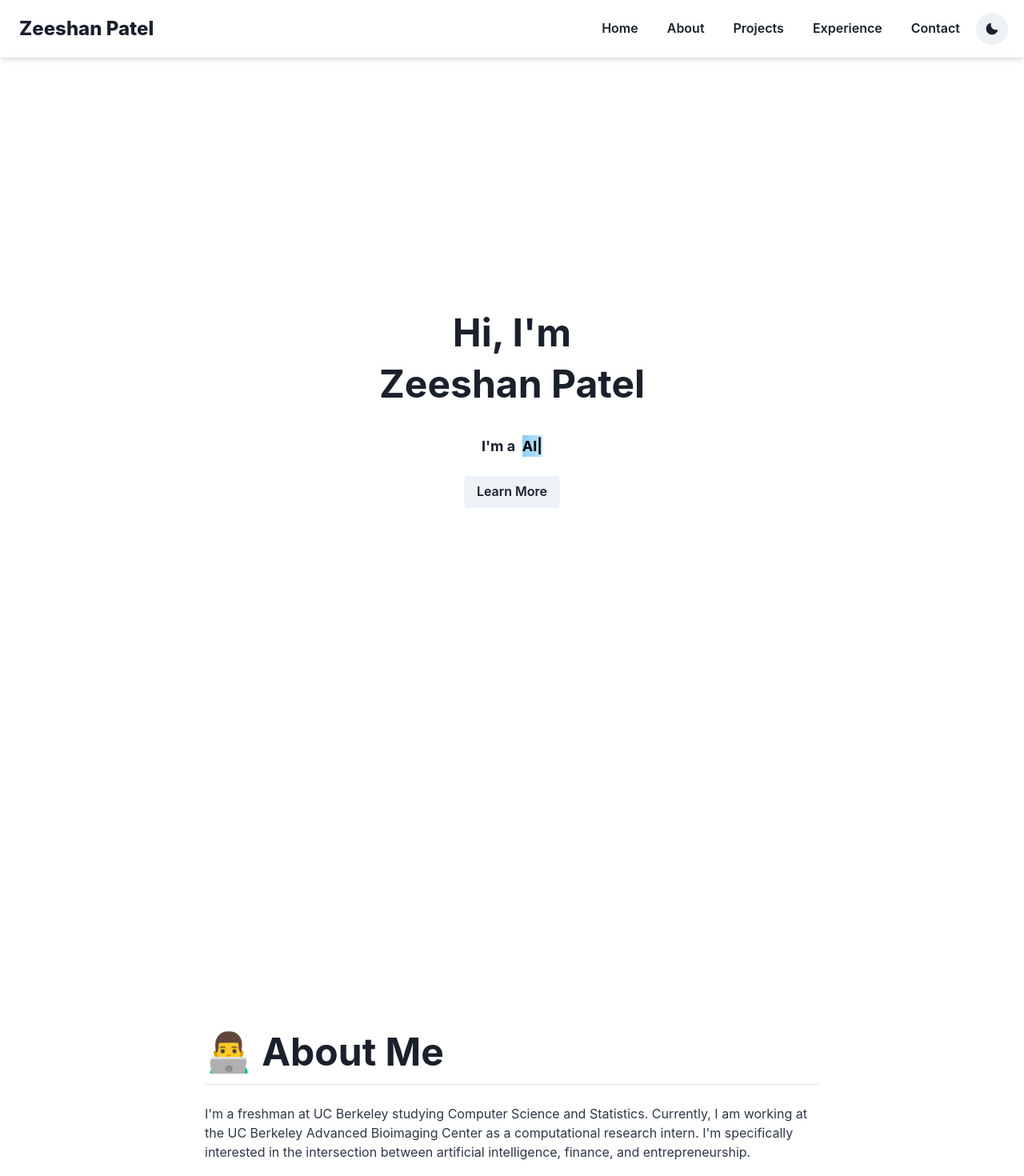
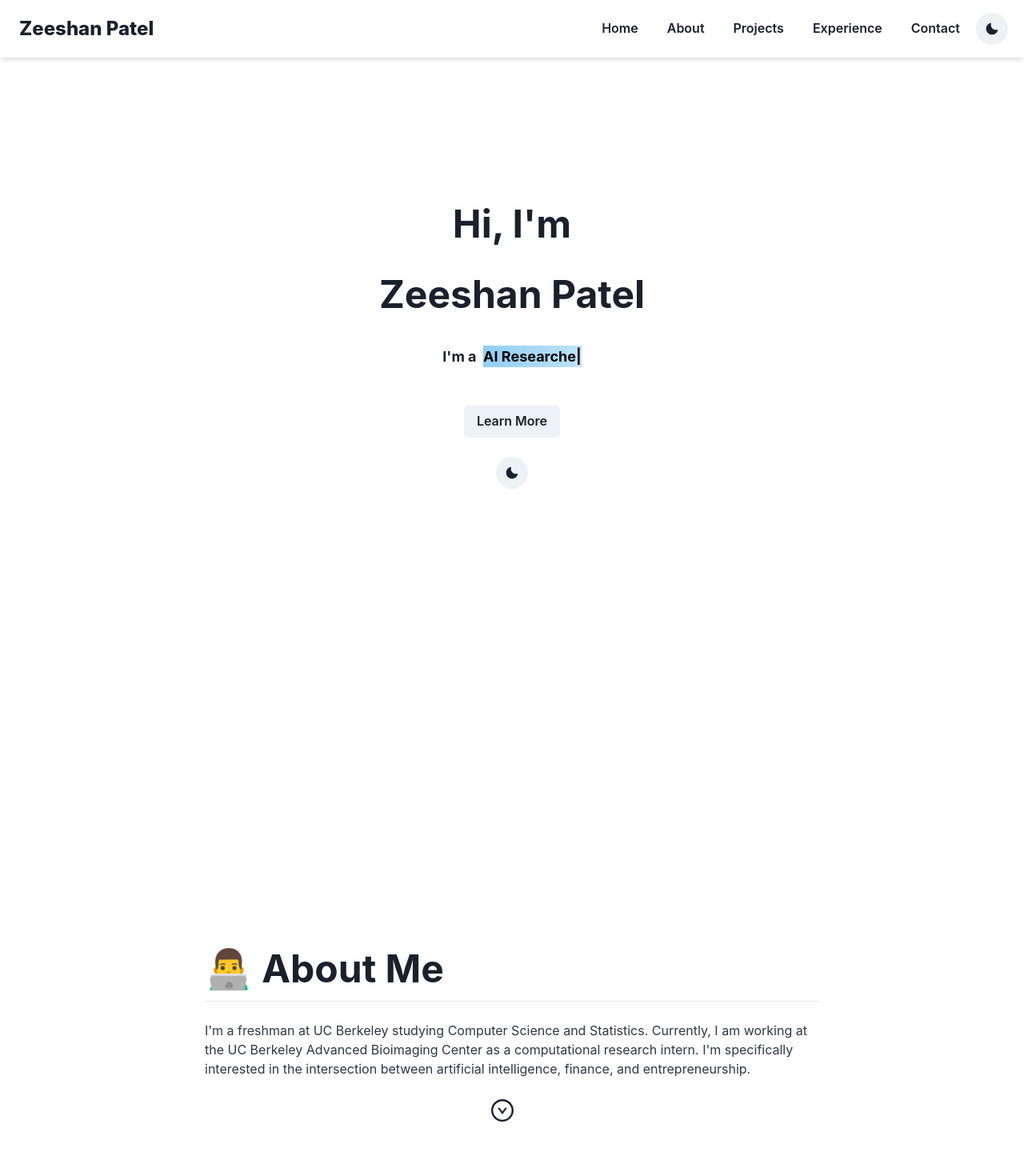
Before and after one commit to zpx01/personal-website, a React (Create React App) app: page / in a window 1280 px wide. Shown: the top 1470 px of the page at 80% size. Built offline with nearby package versions, Linux system fonts and the light colour scheme.

Commit message:
changed button layout

```diff
--- a/src/components/Main.js
+++ b/src/components/Main.js
@@ -8,25 +8,41 @@ import {
   Fade,
   Button,
   Center,
+  IconButton,
+  SimpleGrid,
+  Box,
 } from "@chakra-ui/react";
 import { DownButton } from "./CustomIcons";
 import styled from "@emotion/styled";
 import { PageWrapper } from "./PageWrapper";
 import { secondaryTextColor } from "./darkMode";
-import { bgColor } from "./darkMode";
 import Projects from "./Projects";
 import Experience from "./Experience";
 import Contact from "./Contact";
 import { Link } from "react-scroll";
 import Typist from "react-typist";
+import { SunIcon, MoonIcon } from "@chakra-ui/icons";
+import { motion } from "framer-motion";
 import "./animate.css";
+
 const Section = styled(Flex)`
   display: flex;
   align-items: center;
   justify-content: center;
   padding-left: 1rem;
   padding-right: 1rem;
-  padding-top: 20rem;
+  padding-top: 15rem;
+  padding-bottom: 20rem;
+  // max-width: 75rem;
+`;
+
+const HomeSection = styled(Flex)`
+  display: flex;
+  align-items: center;
+  justify-content: center;
+  padding-left: 1rem;
+  padding-right: 1rem;
+  padding-top: 11rem;
   padding-bottom: 20rem;
   // max-width: 75rem;
 `;
@@ -49,8 +65,7 @@ const SectionHeading = ({ children }) => (
 );
 
 export const Main = () => {
-  const { colorMode } = useColorMode(bgColor.dark);
-
+  const { colorMode, toggleColorMode } = useColorMode();
   const [count, setCount] = useState(1);
 
   useEffect(() => {
@@ -59,9 +74,6 @@ export const Main = () => {
 
   return (
     <>
-      <div id="home">
-        <></>
-      </div>
       <PageWrapper>
         <Stack
           as="main"
@@ -69,13 +81,15 @@ export const Main = () => {
           alignItems="center"
           maxWidth="800px"
         >
-          <Section>
+          <div id="home"></div>
+          <HomeSection>
             <Fade in>
               <Center>
                 <Heading mb={4} as="h1" size="2xl">
                   Hi, I'm
                 </Heading>
               </Center>
+              <br />
               <Center>
                 <Heading mb={4} as="h1" size="2xl">
                   Zeeshan Patel
@@ -83,8 +97,15 @@ export const Main = () => {
               </Center>
               <br />
               <Center>
-                <Text fontSize="lg" fontWeight="bold">I'm a &nbsp;</Text>
-                <Text as="mark" fontSize="lg" fontWeight="bold" bgGradient="linear(to-r, blue.200, blue.100)">
+                <Text fontSize="lg" fontWeight="bold">
+                  I'm a &nbsp;
+                </Text>
+                <Text
+                  as="mark"
+                  fontSize="lg"
+                  fontWeight="bold"
+                  bgGradient="linear(to-r, blue.200, blue.100)"
+                >
                   {count ? (
                     <Typist
                       avgTypingDelay={50}
@@ -92,8 +113,8 @@ export const Main = () => {
                     >
                       <span>Computer Science Student</span>
                       <Typist.Backspace count={24} delay={1500} />
-                      <span>Software Engineer</span>
-                      <Typist.Backspace count={17} delay={1500} />
+                      <span>Entrepreneur</span>
+                      <Typist.Backspace count={12} delay={1500} />
                       <span>AI Researcher</span>
                       <Typist.Backspace count={13} delay={1500} />
                     </Typist>
@@ -102,14 +123,34 @@ export const Main = () => {
                   )}
                 </Text>
               </Center>
+              <br />
+              <br />
                 <Center>
+                  <motion.button
+                    whileHover={{ scale: 1.1 }}
+                    whileTap={{ scale: 0.9 }}
+                  >
                     <Link to="about" spy={true} smooth={true}>
-                  <br />
                       <Button>Learn More</Button>
                     </Link>
+                  </motion.button>
+                </Center>
+                <br />
+                <Center>
+                  <motion.button
+                    whileHover={{ scale: 1.1 }}
+                    whileTap={{ scale: 0.9 }}
+                  >
+                    <IconButton
+                      aria-label="toggle dark mode"
+                      icon={colorMode === "dark" ? <SunIcon /> : <MoonIcon />}
+                      onClick={toggleColorMode}
+                      isRound={true}
+                    />
+                  </motion.button>
                 </Center>
             </Fade>
-          </Section>
+          </HomeSection>
           <div id="about" />
           <Section>
             <Fade in>
@@ -126,7 +167,12 @@ export const Main = () => {
               <Center>
                 <Link to="projects" spy={true} smooth={true}>
                   <br />
+                  <motion.button
+                    whileHover={{ scale: 1.1 }}
+                    whileTap={{ scale: 0.9 }}
+                  >
                     <DownButton />
+                  </motion.button>
                 </Link>
               </Center>
             </Fade>
@@ -141,7 +187,12 @@ export const Main = () => {
               <Center>
                 <Link to="experience" spy={true} smooth={true}>
                   <br />
+                  <motion.button
+                    whileHover={{ scale: 1.1 }}
+                    whileTap={{ scale: 0.9 }}
+                  >
                     <DownButton />
+                  </motion.button>
                 </Link>
               </Center>
             </Fade>
@@ -156,7 +207,12 @@ export const Main = () => {
               <Center>
                 <Link to="contact" spy={true} smooth={true}>
                   <br />
+                  <motion.button
+                    whileHover={{ scale: 1.1 }}
+                    whileTap={{ scale: 0.9 }}
+                  >
                     <DownButton />
+                  </motion.button>
                 </Link>
               </Center>
             </Fade>
```
Lines whose indentation alone changed are shown as unchanged.
